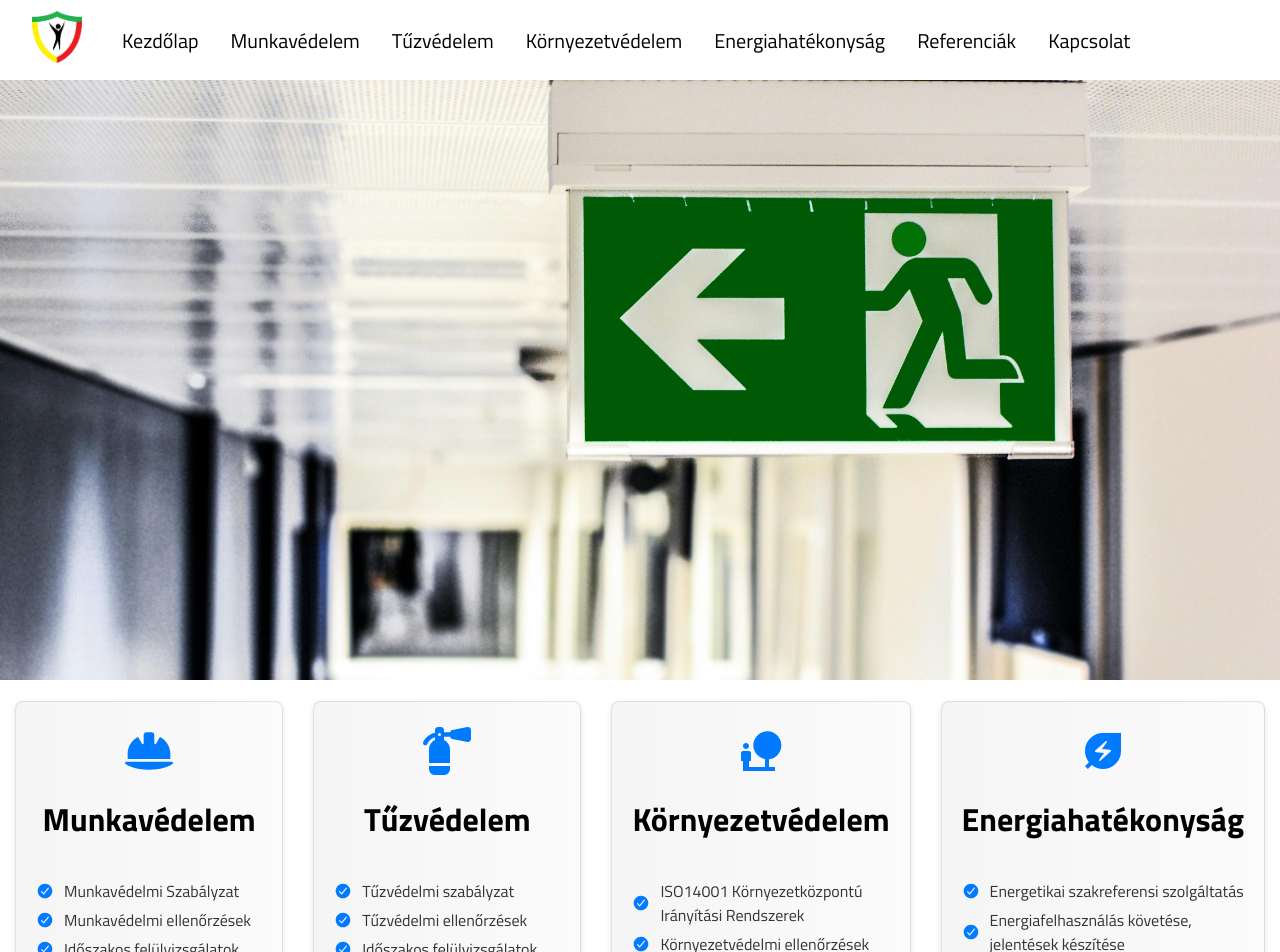
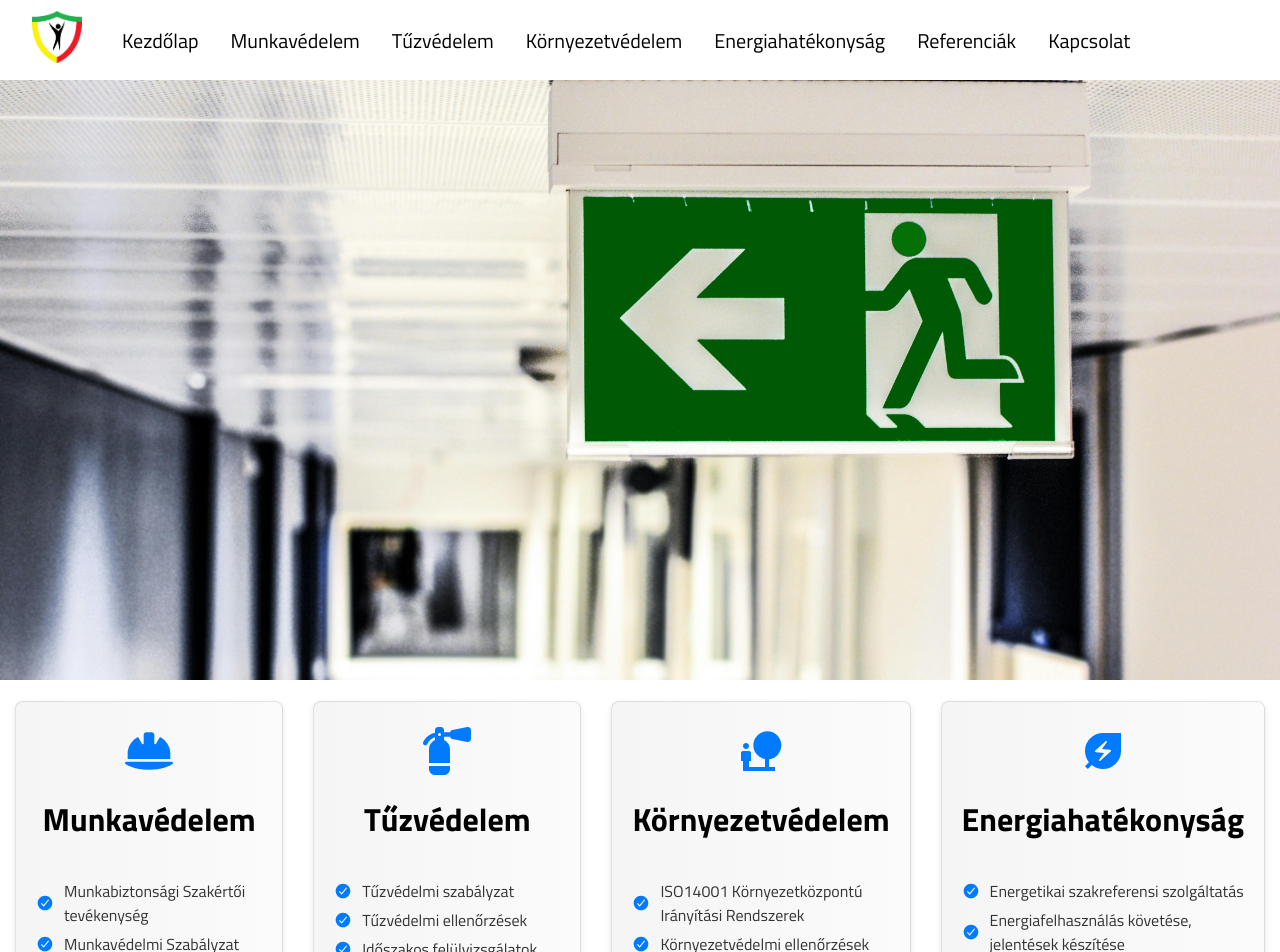
Before and after one commit to pappdanie1/SafetyResponsive, a React (Vite) app: page / in a window 1280 px wide. Shown: the top 952 px of the page. Built offline with nearby package versions, Linux system fonts and the light colour scheme.

Commit message:
new bulletpoint in CardContainer

```diff
--- a/src/components/CardContainer.jsx
+++ b/src/components/CardContainer.jsx
@@ -33,6 +33,7 @@ const CardContainer = () => {
                 <FaHelmetSafety className="icon" />
                 <h2>Munkavédelem</h2>
                 <ul>
+                    <li><IoCheckmarkCircle className="check-icon" />Munkabiztonsági Szakértői tevékenység</li>
                     <li><IoCheckmarkCircle className="check-icon" />Munkavédelmi Szabályzat</li>
                     <li><IoCheckmarkCircle className="check-icon" />Munkavédelmi ellenőrzések</li>
                     <li><IoCheckmarkCircle className="check-icon" />Időszakos felülvizsgálatok</li>
```
